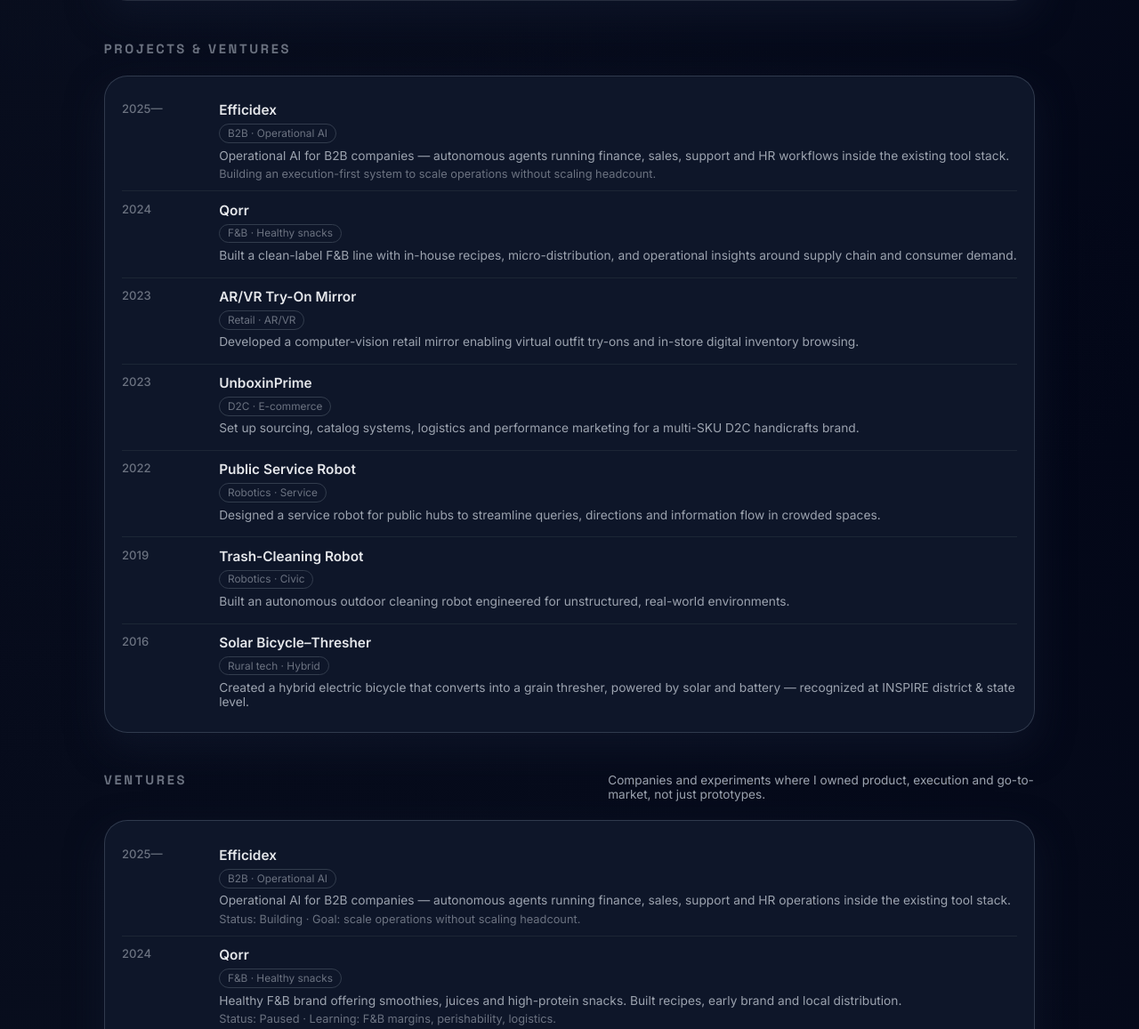
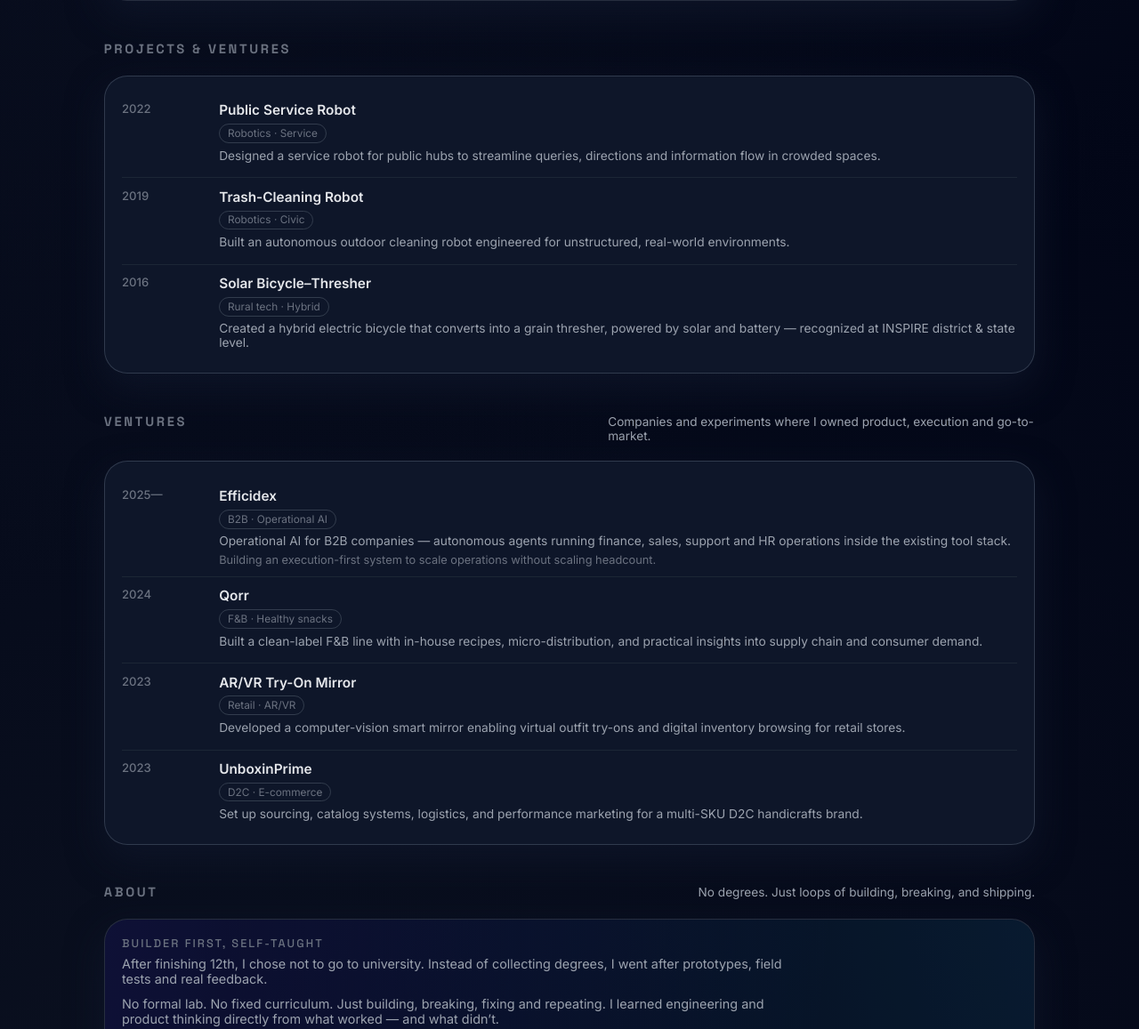
Before and after one commit to corecollapse3142-create/portfolio-site, a plain HTML site: page index.html in a window 1280 px wide. Shown: the part 1352-2509 px from the top of the page at 89% size. Drawn offline with Linux system fonts and the light colour scheme.

Commit message:
Reorganized Projects & Ventures

```diff
--- a/index.html
+++ b/index.html
@@ -1349,62 +1349,6 @@
 
                 <div class="timeline reveal">
                     <ul class="timeline-list">
-
-                        <!-- Efficidex -->
-                        <li class="timeline-item">
-                            <div class="timeline-year">2025—</div>
-                            <div>
-                                <div class="timeline-content-title">Efficidex</div>
-                                <div class="timeline-tag">B2B · Operational AI</div>
-                                <p class="timeline-body">
-                                    Operational AI for B2B companies — autonomous agents running finance, sales,
-                                    support and HR workflows inside the existing tool stack.
-                                </p>
-                                <div class="timeline-meta">
-                                    Building an execution-first system to scale operations without scaling headcount.
-                                </div>
-                            </div>
-                        </li>
-
-                        <!-- Qorr -->
-                        <li class="timeline-item">
-                            <div class="timeline-year">2024</div>
-                            <div>
-                                <div class="timeline-content-title">Qorr</div>
-                                <div class="timeline-tag">F&amp;B · Healthy snacks</div>
-                                <p class="timeline-body">
-                                    Built a clean-label F&amp;B line with in-house recipes, micro-distribution, and
-                                    operational insights around supply chain and consumer demand.
-                                </p>
-                            </div>
-                        </li>
-
-                        <!-- AR/VR Try-On Mirror -->
-                        <li class="timeline-item">
-                            <div class="timeline-year">2023</div>
-                            <div>
-                                <div class="timeline-content-title">AR/VR Try-On Mirror</div>
-                                <div class="timeline-tag">Retail · AR/VR</div>
-                                <p class="timeline-body">
-                                    Developed a computer-vision retail mirror enabling virtual outfit try-ons and
-                                    in-store digital inventory browsing.
-                                </p>
-                            </div>
-                        </li>
-
-                        <!-- UnboxinPrime -->
-                        <li class="timeline-item">
-                            <div class="timeline-year">2023</div>
-                            <div>
-                                <div class="timeline-content-title">UnboxinPrime</div>
-                                <div class="timeline-tag">D2C · E-commerce</div>
-                                <p class="timeline-body">
-                                    Set up sourcing, catalog systems, logistics and performance marketing for a
-                                    multi-SKU D2C handicrafts brand.
-                                </p>
-                            </div>
-                        </li>
-
                         <!-- Public Service Robot -->
                         <li class="timeline-item">
                             <div class="timeline-year">2022</div>
@@ -1453,74 +1397,68 @@
                 <div class="section-header reveal">
                     <h2 class="section-title">Ventures</h2>
                     <p class="section-sub">
-                        Companies and experiments where I owned product, execution and go-to-market, not just
-                        prototypes.
+                        Companies and experiments where I owned product, execution and go-to-market.
                     </p>
                 </div>
 
                 <div class="timeline reveal">
                     <ul class="timeline-list">
+
+                        <!-- Efficidex -->
                         <li class="timeline-item">
                             <div class="timeline-year">2025—</div>
                             <div>
                                 <div class="timeline-content-title">Efficidex</div>
                                 <div class="timeline-tag">B2B · Operational AI</div>
                                 <p class="timeline-body">
-                                    Operational AI for B2B companies — autonomous agents running finance, sales,
-                                    support and HR operations
-                                    inside the existing tool stack.
+                                    Operational AI for B2B companies — autonomous agents running finance, sales, support
+                                    and HR operations inside the existing tool stack.
                                 </p>
                                 <div class="timeline-meta">
-                                    Status: Building · Goal: scale operations without scaling headcount.
+                                    Building an execution-first system to scale operations without scaling headcount.
                                 </div>
                             </div>
                         </li>
 
+                        <!-- Qorr -->
                         <li class="timeline-item">
                             <div class="timeline-year">2024</div>
                             <div>
                                 <div class="timeline-content-title">Qorr</div>
                                 <div class="timeline-tag">F&amp;B · Healthy snacks</div>
                                 <p class="timeline-body">
-                                    Healthy F&amp;B brand offering smoothies, juices and high-protein snacks. Built
-                                    recipes, early brand and
-                                    local distribution.
+                                    Built a clean-label F&amp;B line with in-house recipes, micro-distribution, and
+                                    practical insights into supply chain and consumer demand.
                                 </p>
-                                <div class="timeline-meta">
-                                    Status: Paused · Learning: F&amp;B margins, perishability, logistics.
-                                </div>
                             </div>
                         </li>
 
+                        <!-- AR/VR Try-On Mirror -->
                         <li class="timeline-item">
                             <div class="timeline-year">2023</div>
                             <div>
                                 <div class="timeline-content-title">AR/VR Try-On Mirror</div>
                                 <div class="timeline-tag">Retail · AR/VR</div>
                                 <p class="timeline-body">
-                                    Smart mirror prototype for virtual outfit trials and inventory browsing in retail
-                                    stores.
+                                    Developed a computer-vision smart mirror enabling virtual outfit try-ons and
+                                    digital inventory browsing for retail stores.
                                 </p>
-                                <div class="timeline-meta">
-                                    Status: Prototype built · Learning: real-world AR/VR constraints &amp; in-store UX.
-                                </div>
                             </div>
                         </li>
 
+                        <!-- UnboxinPrime -->
                         <li class="timeline-item">
                             <div class="timeline-year">2023</div>
                             <div>
                                 <div class="timeline-content-title">UnboxinPrime</div>
                                 <div class="timeline-tag">D2C · E-commerce</div>
                                 <p class="timeline-body">
-                                    Handloom and handicrafts brand. Built sourcing, operations, online store and
-                                    performance marketing.
+                                    Set up sourcing, catalog systems, logistics, and performance marketing for a
+                                    multi-SKU D2C handicrafts brand.
                                 </p>
-                                <div class="timeline-meta">
-                                    Status: Shut down (high CAC, low margins) · Learning: branding, CAC, supply chain.
-                                </div>
                             </div>
                         </li>
+
                     </ul>
                 </div>
             </section>
```
